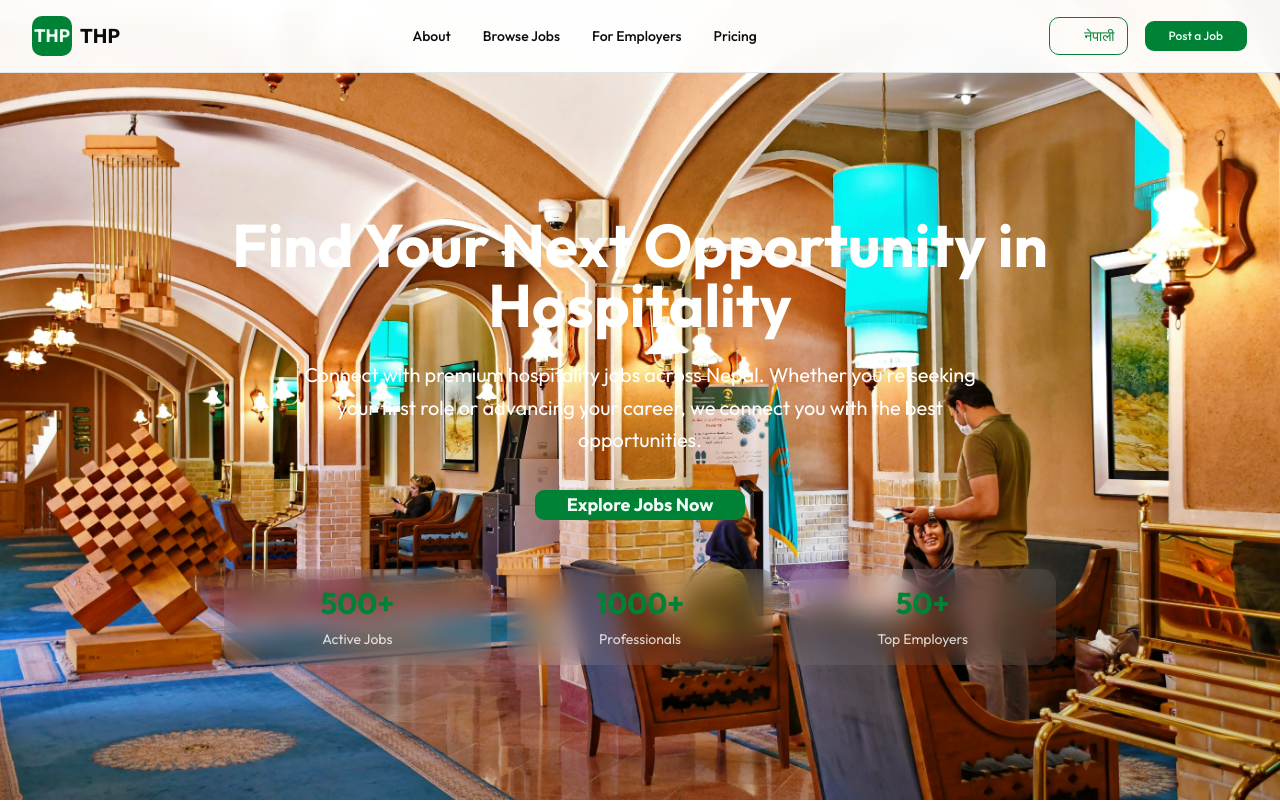
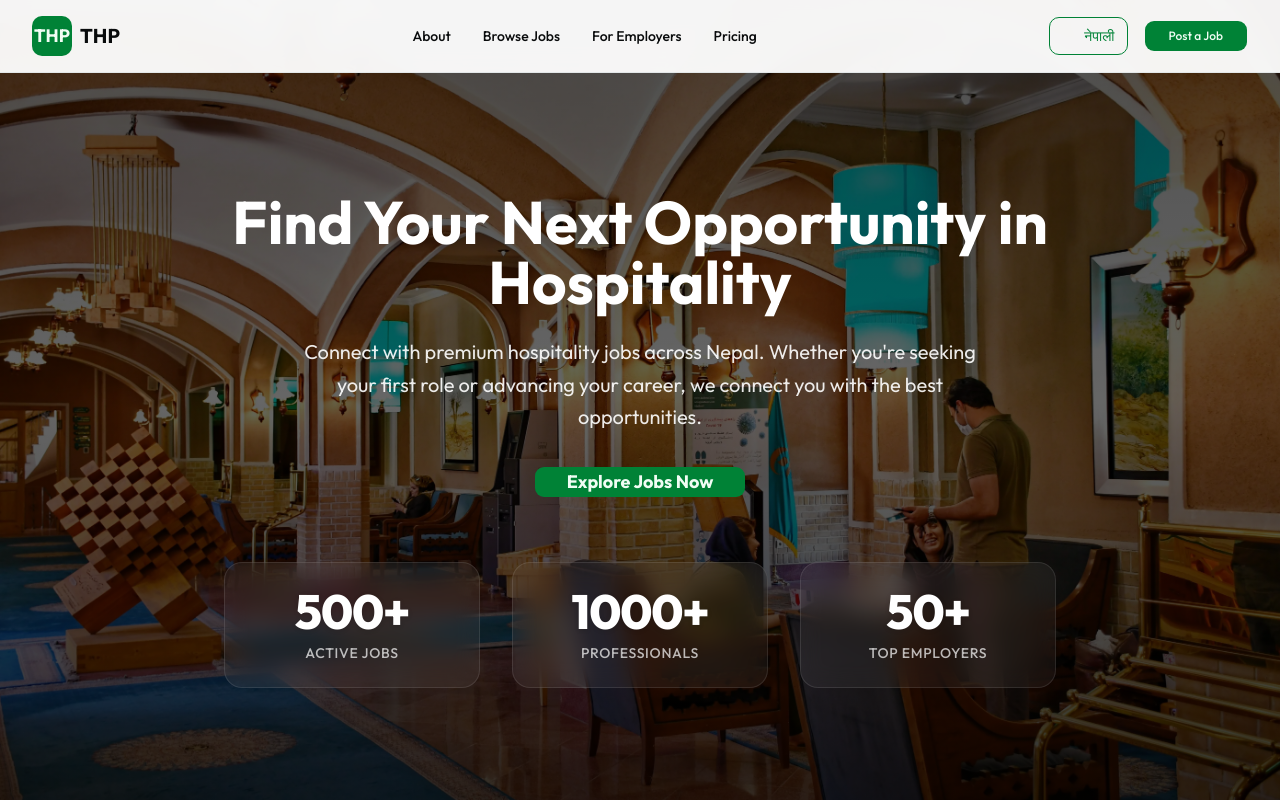
Before and after one commit to pratikthapw/talent-hospitality, a Next.js app: page / in a window 1280 px wide. Shown: the top 802 px of the page. Built offline with nearby package versions, Linux system fonts and the light colour scheme; some icons are missing.

Commit message:
hero section updated

```diff
--- a/components/sections/Hero.tsx
+++ b/components/sections/Hero.tsx
@@ -1,5 +1,6 @@
 "use client"
 
+import Image from "next/image"
 import { Language, translations } from "@/lib/translations"
 import { Button } from "@/components/ui/button"
 import { HugeiconsIcon } from "@hugeicons/react"
@@ -16,18 +17,25 @@ export function Hero({ language }: HeroProps) {
   return (
     <section className="relative flex min-h-screen w-full items-center justify-center overflow-hidden bg-foreground pt-20">
       <div className="absolute inset-0">
-        {/* eslint-disable-next-line @next/next/no-img-element */}
-        <img src={heroImage.src} alt="" className="size-full object-cover" />
+        <Image
+          src={heroImage}
+          alt="Hero Background"
+          fill
+          priority
+          sizes="100vw"
+          quality={85}
+          className="object-cover"
+        />
       </div>
 
-      <div className="absolute inset-0 bg-gradient-to-b from-transparent via-transparent to-black/20" />
+      <div className="absolute inset-0 bg-gradient-to-b from-black/70 via-black/60 to-black/80" />
 
       <div className="relative z-10 mx-auto max-w-4xl px-4 py-20 text-center sm:px-6 lg:px-8">
-        <h1 className="animate-fade-in-up mb-6 text-4xl font-bold text-background sm:text-5xl lg:text-6xl">
+        <h1 className="animate-fade-in-up mb-6 text-4xl font-bold text-white sm:text-5xl lg:text-6xl">
           <span className="block">{t.headline}</span>
         </h1>
 
-        <p className="animate-fade-in-up mx-auto mb-8 max-w-2xl text-lg leading-relaxed text-background sm:text-xl">
+        <p className="animate-fade-in-up mx-auto mb-8 max-w-2xl text-lg leading-relaxed text-white/90 sm:text-xl">
           {t.subheading}
         </p>
 
@@ -38,17 +46,24 @@ export function Hero({ language }: HeroProps) {
           {t.button}
         </Button>
 
-        <div className="mt-12 grid grid-cols-1 gap-6 sm:grid-cols-3 sm:gap-4">
+        <div className="mt-16 grid grid-cols-1 gap-6 sm:grid-cols-3 sm:gap-8">
           {t.stats.map((stat, index) => (
             <div
               key={index}
-              className="animate-fade-in-up rounded-xl bg-white/[0.08] p-4 backdrop-blur-md"
+              className="group relative overflow-hidden rounded-2xl border border-white/10 bg-white/5 p-6 backdrop-blur-md transition-all duration-300 hover:-translate-y-1 hover:border-white/20 hover:bg-white/10 hover:shadow-[0_8px_30px_rgb(0,0,0,0.12)]"
+              style={{
+                animationFillMode: "both",
+                animationDelay: `${index * 150 + 300}ms`,
+              }}
             >
-              <div className="mb-2 text-2xl font-bold text-primary sm:text-3xl">
-                {stat.number}
-              </div>
-              <div className="text-xs text-background/80 sm:text-sm">
-                {stat.label}
+              <div className="absolute inset-0 bg-gradient-to-br from-primary/10 via-transparent to-transparent opacity-0 transition-opacity duration-500 group-hover:opacity-100" />
+              <div className="relative z-10 flex flex-col items-center justify-center space-y-2">
+                <div className="text-4xl font-extrabold tracking-tight text-white drop-shadow-sm sm:text-5xl">
+                  {stat.number}
+                </div>
+                <div className="text-sm font-medium tracking-wider text-white/70 uppercase">
+                  {stat.label}
+                </div>
               </div>
             </div>
           ))}
```
